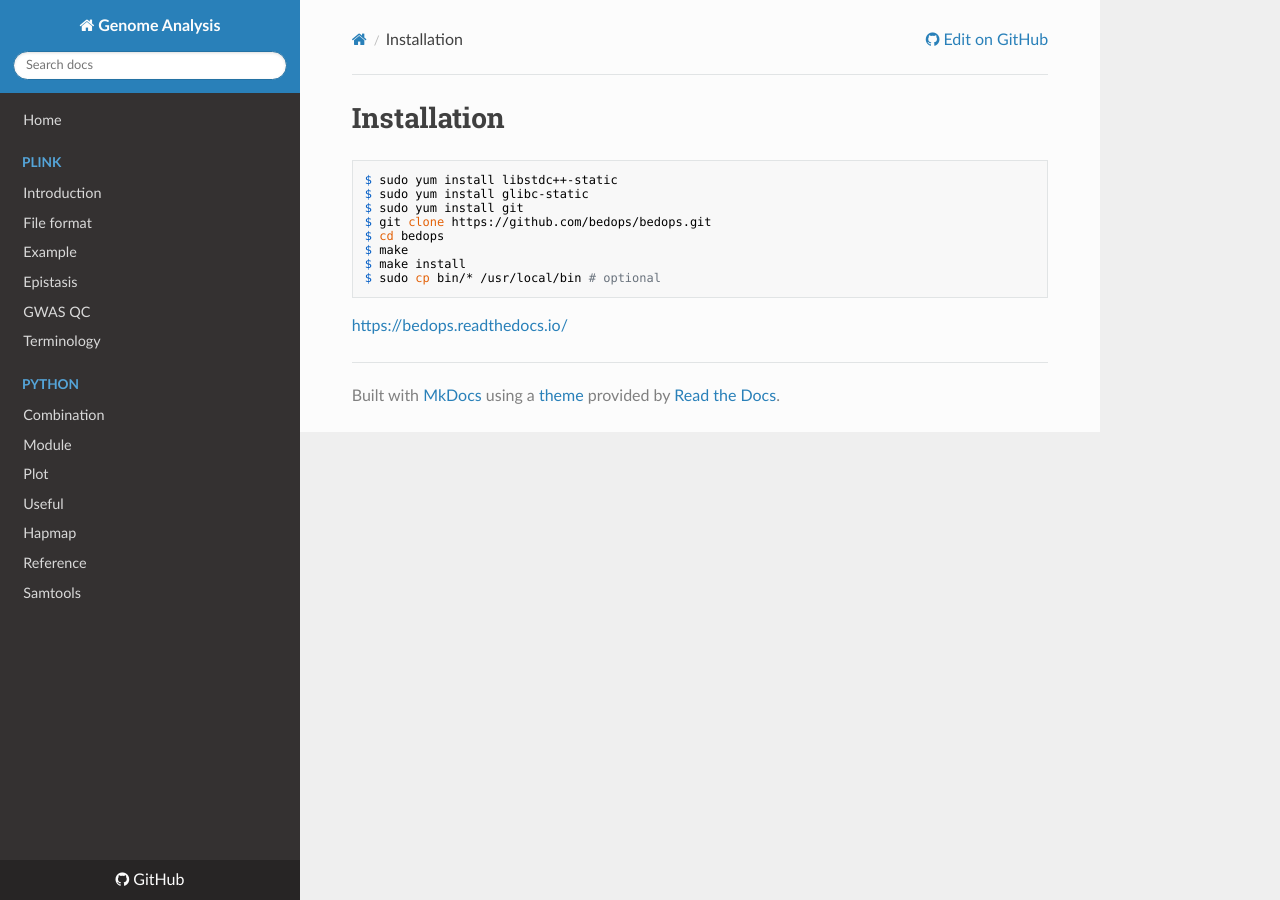
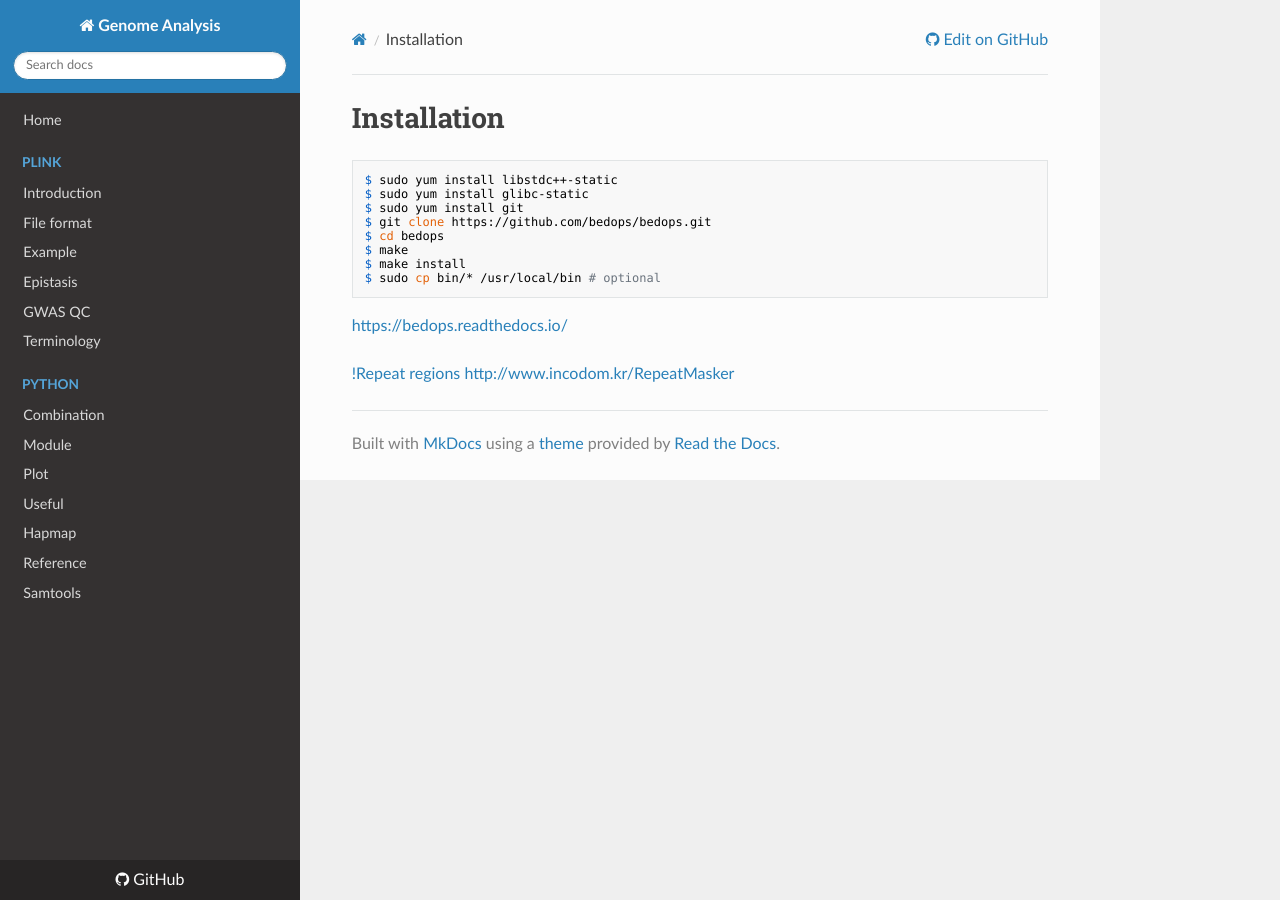
Before and after one commit to WonyoungCho/plink, an MkDocs documentation site: the page built from docs/bedops_int.md, in a window 1280 px wide. Built offline with MkDocs 1.6.1, drawn with Linux system fonts in a browser that asks for light colours; nearby versions of some CDN libraries; old or Windows-style settings are respelled for this version of MkDocs.

Commit message:
Update bedops_int.md

````diff
--- a/docs/bedops_int.md
+++ b/docs/bedops_int.md
@@ -10,3 +10,7 @@ $ make install
 $ sudo cp bin/* /usr/local/bin # optional
 ```
 <https://bedops.readthedocs.io/>
+
+
+[!Repeat regions](./image/repeat_region.png)
+<http://www.incodom.kr/RepeatMasker>
````
